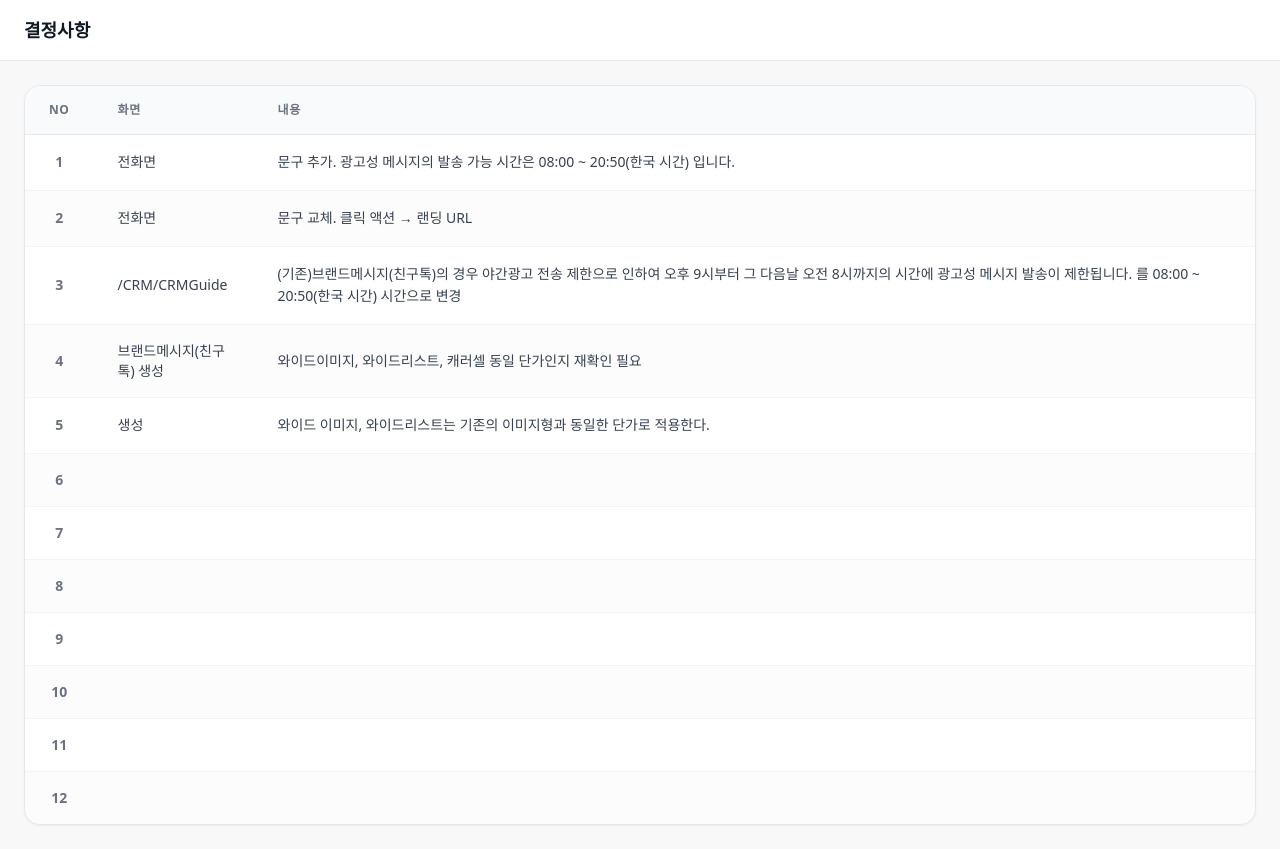
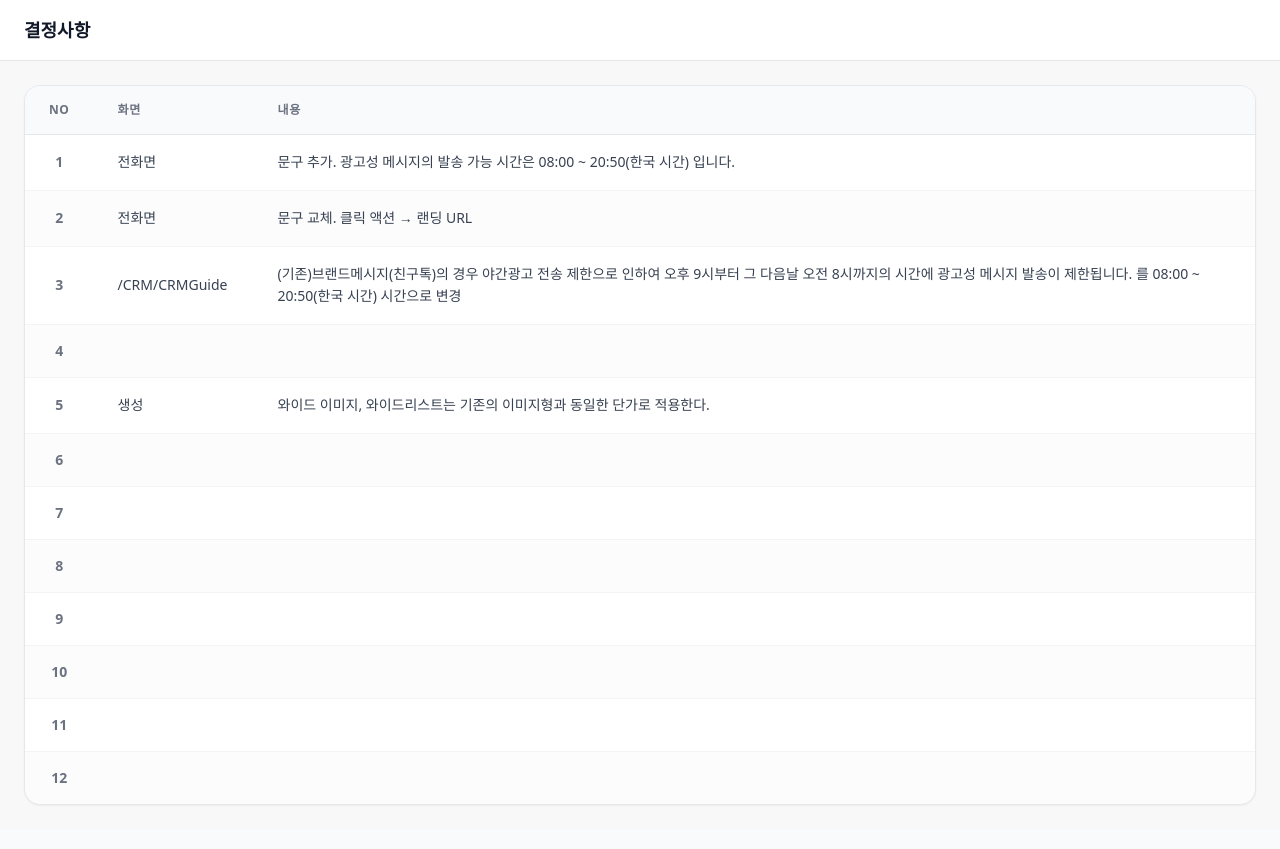
Before and after one commit to vldlzm/flexg_CRM_LIVE, a Next.js app: page /decisions in a window 1280 px wide. Built offline with nearby package versions, Linux system fonts and the light colour scheme.

Commit message:
fix: 결정사항 4번 삭제

```diff
--- a/src/components/Decisions.tsx
+++ b/src/components/Decisions.tsx
@@ -3,7 +3,7 @@ export default function Decisions() {
     { no: 1,  screen: '전화면', content: '문구 추가. 광고성 메시지의 발송 가능 시간은 08:00 ~ 20:50(한국 시간) 입니다.' },
     { no: 2,  screen: '전화면', content: '문구 교체. 클릭 액션 → 랜딩 URL' },
     { no: 3,  screen: '/CRM/CRMGuide', content: '(기존)브랜드메시지(친구톡)의 경우 야간광고 전송 제한으로 인하여 오후 9시부터 그 다음날 오전 8시까지의 시간에 광고성 메시지 발송이 제한됩니다. 를 08:00 ~ 20:50(한국 시간) 시간으로 변경' },
-    { no: 4,  screen: '브랜드메시지(친구톡) 생성', content: '와이드이미지, 와이드리스트, 캐러셀 동일 단가인지 재확인 필요' },
+    { no: 4,  screen: '', content: '' },
     { no: 5,  screen: '생성', content: '와이드 이미지, 와이드리스트는 기존의 이미지형과 동일한 단가로 적용한다.' },
     { no: 6,  screen: '', content: '' },
     { no: 7,  screen: '', content: '' },
```
